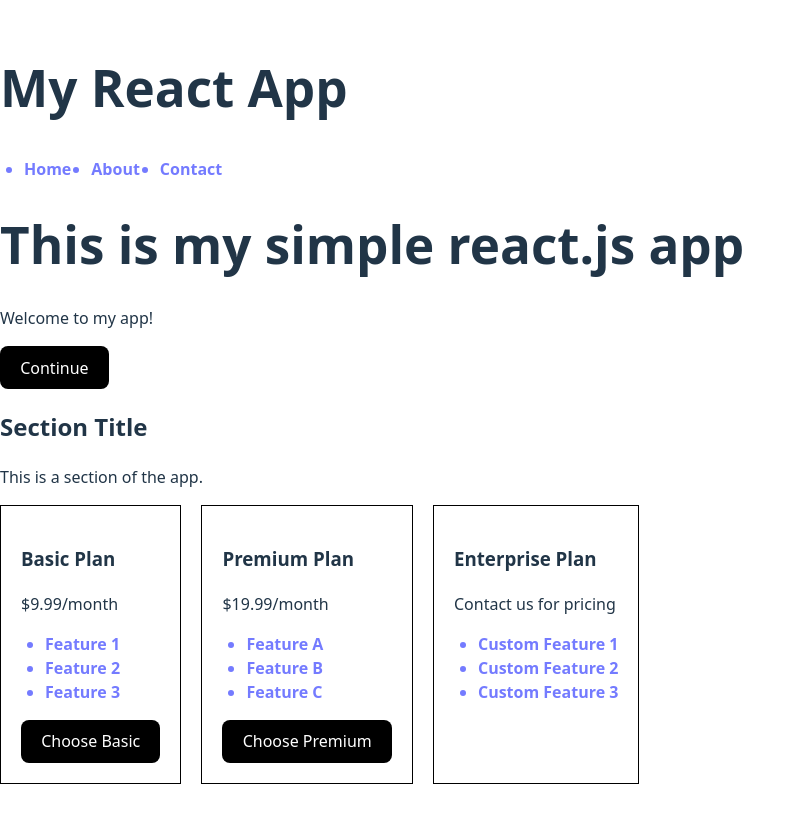
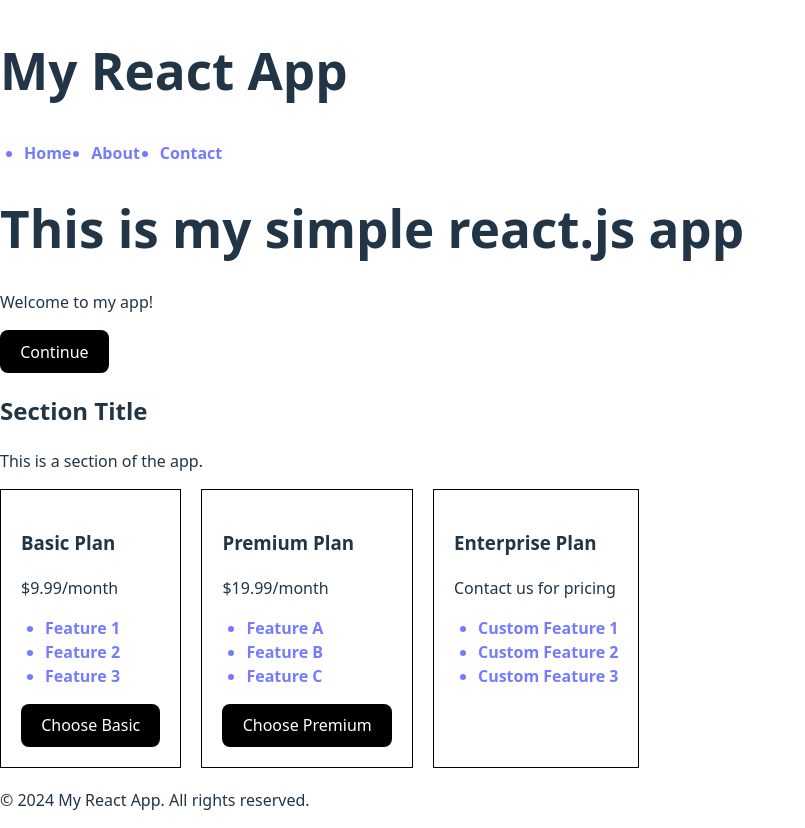
Before and after one commit to armanihsan-dev/CI-FrontEnd, a React (Vite) app: page / in a window 1280 px wide. Shown: the whole page, without its empty margins (0-805 px from the left). Before the commit the page ends 800 px from the top, so only its background shows below. Built offline with nearby package versions, Linux system fonts and the light colour scheme.

Commit message:
added footer

```diff
--- a/src/App.jsx
+++ b/src/App.jsx
@@ -65,6 +65,9 @@ const App = () => {
           </ul>
         </div>
       </div>
+      <footer style={{ marginTop: '20px' }}>
+        <p>&copy; 2024 My React App. All rights reserved.</p>
+      </footer>
     </div>
   );
 };
```
